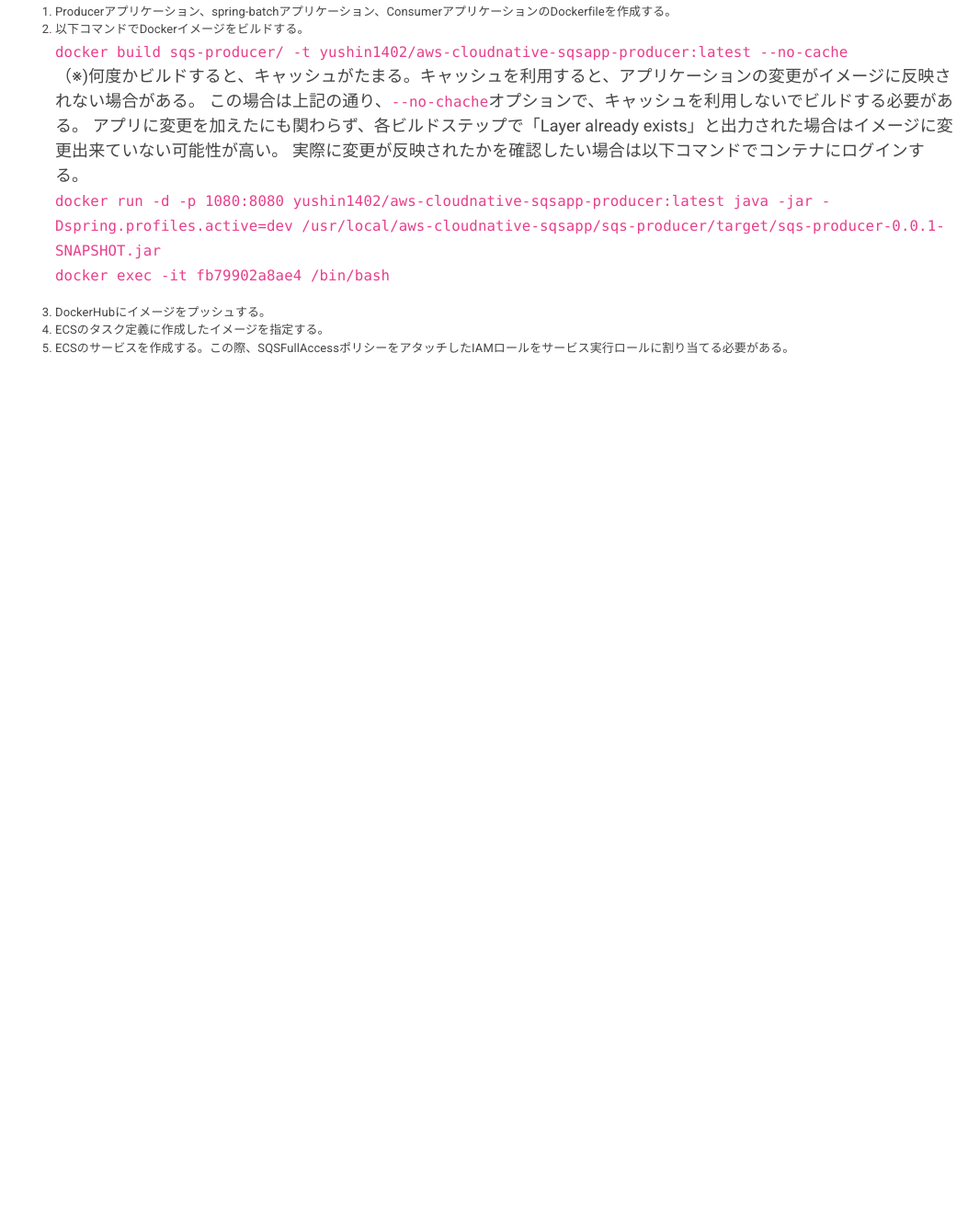
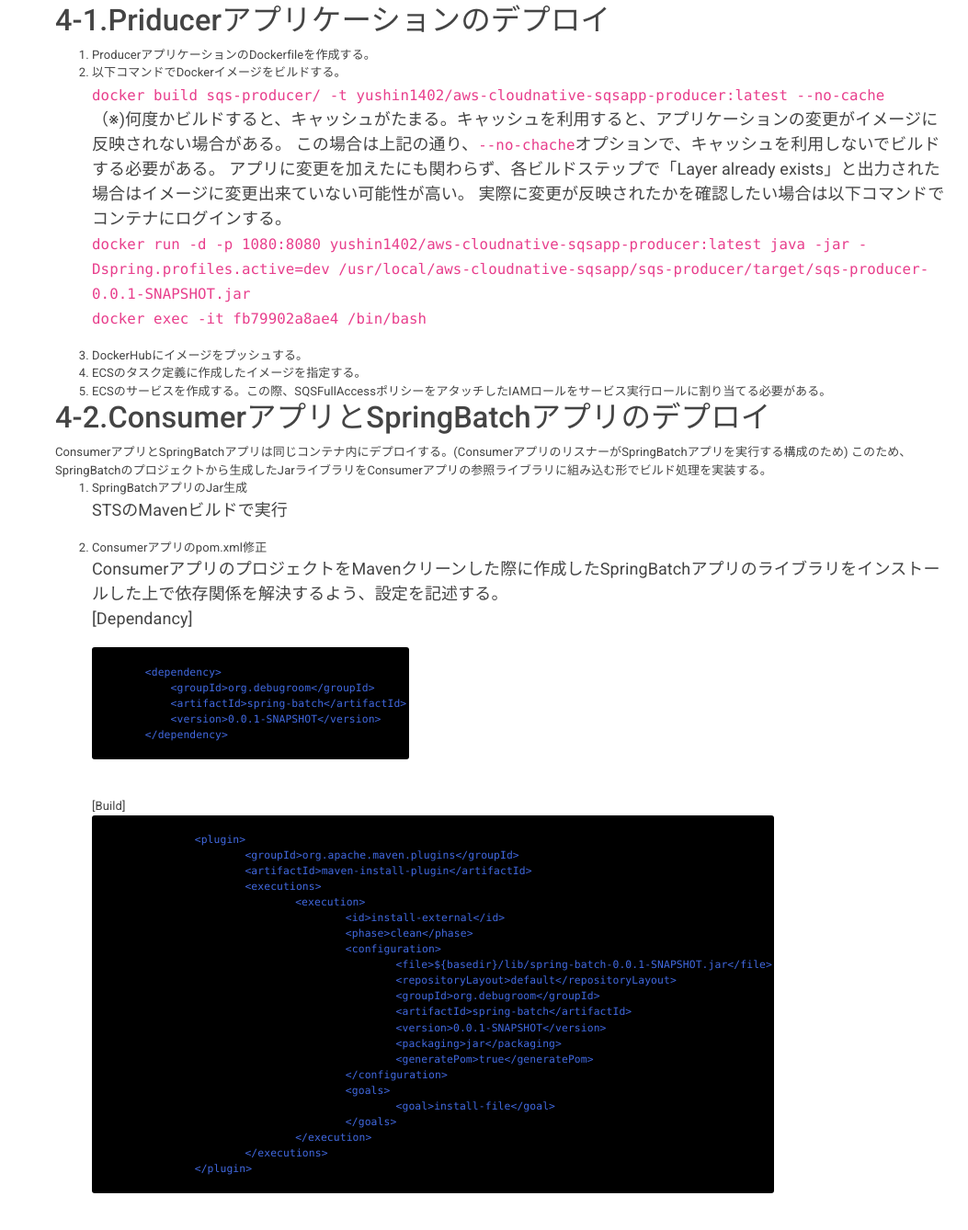
Before and after one commit to yushin1402/aws-cloudnative-sqsapp, a plain HTML site: page docs/index.html in a window 1280 px wide. Shown: the part 7151-8489 px from the top of the page at 92% size, without its empty margins (227-1280 px from the left). Before the commit the page ends 7557 px from the top, so only its background shows below. Drawn offline with nearby package versions, Linux system fonts and the light colour scheme.

Commit message:
Dockerfile for producer app

```diff
--- a/docs/index.html
+++ b/docs/index.html
@@ -456,8 +456,10 @@
                 </p>
             </p>
             <h1 id="4">4.ECSへのデプロイ</h1>
+            <ul>
+                <h1 id="4-1">4-1.Priducerアプリケーションのデプロイ</h1>
                 <ol>
-                <li>Producerアプリケーション、spring-batchアプリケーション、ConsumerアプリケーションのDockerfileを作成する。</li>
+                    <li>ProducerアプリケーションのDockerfileを作成する。</li>
                     <li>以下コマンドでDockerイメージをビルドする。</li>
                     <p>
                         <code>docker build sqs-producer/ -t yushin1402/aws-cloudnative-sqsapp-producer:latest --no-cache</code>
@@ -475,6 +477,58 @@
                     <li>ECSのタスク定義に作成したイメージを指定する。</li>
                     <li>ECSのサービスを作成する。この際、SQSFullAccessポリシーをアタッチしたIAMロールをサービス実行ロールに割り当てる必要がある。</li>
                 </ol>
+                <h1 id="4-2">4-2.ConsumerアプリとSpringBatchアプリのデプロイ</h1>
+                ConsumerアプリとSpringBatchアプリは同じコンテナ内にデプロイする。(ConsumerアプリのリスナーがSpringBatchアプリを実行する構成のため)
+                このため、SpringBatchのプロジェクトから生成したJarライブラリをConsumerアプリの参照ライブラリに組み込む形でビルド処理を実装する。
+                <br>
+                <ol>
+                    <li>SpringBatchアプリのJar生成</li>
+                    <p>
+                        STSのMavenビルドで実行
+                    </p>
+                    <li>Consumerアプリのpom.xml修正</li>
+                    <p>
+                        ConsumerアプリのプロジェクトをMavenクリーンした際に作成したSpringBatchアプリのライブラリをインストールした上で依存関係を解決するよう、設定を記述する。
+                        <br>
+                        [Dependancy]
+                        <br>
+                        <pre><code>
+        &lt;dependency&gt;
+            &lt;groupId&gt;org.debugroom&lt;/groupId&gt;
+            &lt;artifactId&gt;spring-batch&lt;/artifactId&gt;
+            &lt;version&gt;0.0.1-SNAPSHOT&lt;/version&gt;
+        &lt;/dependency&gt;
+                        </code></pre>
+                        <br><br>
+                        [Build]
+                        <br>
+                        <pre><code>
+		&lt;plugin&gt;
+			&lt;groupId&gt;org.apache.maven.plugins&lt;/groupId&gt;
+			&lt;artifactId&gt;maven-install-plugin&lt;/artifactId&gt;
+			&lt;executions&gt;
+				&lt;execution&gt;
+					&lt;id&gt;install-external&lt;/id&gt;
+					&lt;phase&gt;clean&lt;/phase&gt;
+					&lt;configuration&gt;
+						&lt;file&gt;${basedir}/lib/spring-batch-0.0.1-SNAPSHOT.jar&lt;/file&gt;
+						&lt;repositoryLayout&gt;default&lt;/repositoryLayout&gt;
+						&lt;groupId&gt;org.debugroom&lt;/groupId&gt;
+						&lt;artifactId&gt;spring-batch&lt;/artifactId&gt;
+						&lt;version&gt;0.0.1-SNAPSHOT&lt;/version&gt;
+						&lt;packaging&gt;jar&lt;/packaging&gt;
+						&lt;generatePom&gt;true&lt;/generatePom&gt;
+					&lt;/configuration&gt;
+					&lt;goals&gt;
+						&lt;goal&gt;install-file&lt;/goal&gt;
+					&lt;/goals&gt;
+				&lt;/execution&gt;
+			&lt;/executions&gt;
+		&lt;/plugin&gt;
+                        </code></pre>
+                    </p>
+                </ol>
+            </ul>
         </p>
     </div>
 </body>
```
Also changed, not shown: spring-batch/pom.xml (+8 -0 lines), sqs-consumer/pom.xml (+37 -2 lines), 2 other files. Lines whose indentation alone changed are shown as unchanged.
